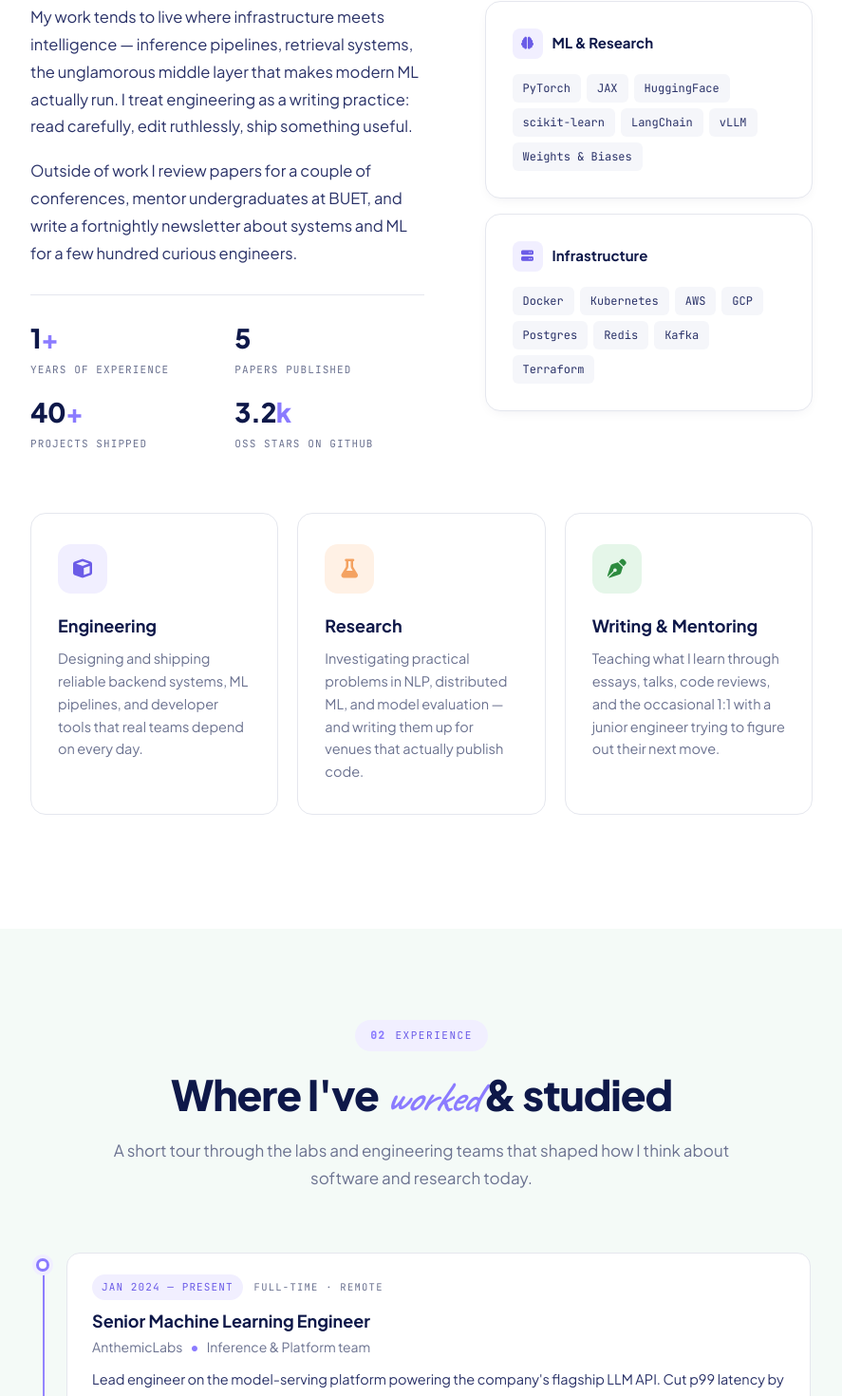
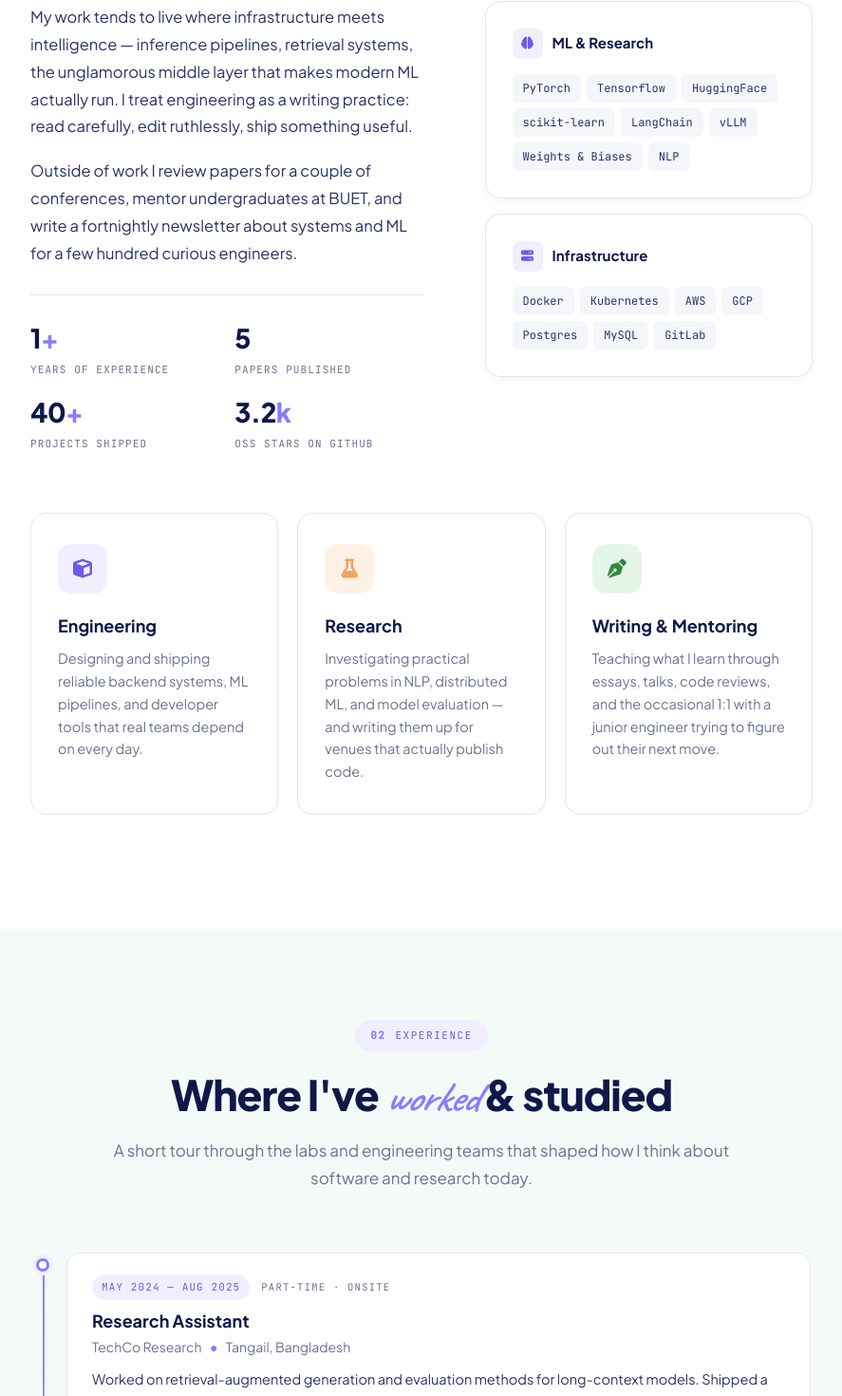
Before and after one commit to Abdul-Jalil26/portfolio, a Next.js app: page / in a window 1280 px wide. Shown: the part 1424-2894 px from the top of the page at 95% size, without its empty margins (336-1223 px from the left). Built offline with nearby package versions, Linux system fonts and the light colour scheme.

Commit message:
update information

```diff
--- a/app/components/portfolio/ChatWidget.tsx
+++ b/app/components/portfolio/ChatWidget.tsx
@@ -33,8 +33,8 @@ const PROFILE = {
   name: 'Abdul Jalil Tamjid',
   role: 'Software Engineer & ML Researcher',
   yearsExperience: 6,
-  location: { area: 'Banani', city: 'Dhaka', country: 'Bangladesh' },
-  contact: { email: 'hello@abduljaliltamjid.dev', phone: '+880 1700 000 000' },
+  location: { area: 'Nikunjo-2', city: 'Dhaka', country: 'Bangladesh' },
+  contact: { email: 'ajtamjid@gmail.com', phone: '+880 1700 000 000' },
   skills: {
     primaryLangs: ['Python', 'TypeScript'],
     otherLangs: ['Go', 'Rust', 'C++', 'SQL', 'Bash'],
--- a/app/components/portfolio/layout/MobileBar.tsx
+++ b/app/components/portfolio/layout/MobileBar.tsx
@@ -6,12 +6,11 @@ export default function MobileBar() {
           <div class="mobile-bar">
             <div class="mobile-brand">
               <div class="mobile-avatar">
-                <svg viewBox="0 0 100 100" xmlns="http://www.w3.org/2000/svg">
-                  <defs><linearGradient id="ma" x1="0" x2="0" y1="0" y2="1"><stop offset="0" stop-color="#D9DEEA"/><stop offset="1" stop-color="#B8C0D5"/></linearGradient></defs>
-                  <rect width="100" height="100" fill="url(#ma)"/>
-                  <circle cx="50" cy="40" r="16" fill="#0E1849" opacity="0.7"/>
-                  <path d="M20 90 Q50 60 80 90 Z" fill="#0E1849" opacity="0.7"/>
-                </svg>
+                        <img
+    src="/portfolio/Abdul_Jalil_Tamjid.jpg"
+    alt="Abdul Jalil Tamjid"
+    style="width:100%; height:100%; object-fit:cover; border-radius:50%;"
+  />
               </div>
               <span>Abdul Jalil Tamjid</span>
             </div>
--- a/app/components/portfolio/sections/AboutSection.tsx
+++ b/app/components/portfolio/sections/AboutSection.tsx
@@ -60,23 +60,23 @@ export default function AboutSection() {
                 <div class="skills-card">
                   <h4><i class="fas fa-code"></i>Languages</h4>
                   <ul class="skill-tags">
-                    <li>Python</li><li>FastAPI</li><li>TypeScript</li><li>Go</li><li>Rust</li>
-                    <li>C++</li><li>SQL</li><li>Bash</li>
+                    <li>Python</li><li>FastAPI</li><li>Django</li><li>TypeScript</li><li>C#</li><li>C++</li>
+                    <li>C</li><li>SQL</li>
                   </ul>
                 </div>
                 <div class="skills-card">
                   <h4><i class="fas fa-brain"></i>ML &amp; Research</h4>
                   <ul class="skill-tags">
-                    <li>PyTorch</li><li>JAX</li><li>HuggingFace</li>
+                    <li>PyTorch</li><li>Tensorflow</li><li>HuggingFace</li>
                     <li>scikit-learn</li><li>LangChain</li><li>vLLM</li>
-                    <li>Weights &amp; Biases</li>
+                    <li>Weights &amp; Biases</li><li>NLP</li>
                   </ul>
                 </div>
                 <div class="skills-card">
                   <h4><i class="fas fa-server"></i>Infrastructure</h4>
                   <ul class="skill-tags">
                     <li>Docker</li><li>Kubernetes</li><li>AWS</li><li>GCP</li>
-                    <li>Postgres</li><li>Redis</li><li>Kafka</li><li>Terraform</li>
+                    <li>Postgres</li><li>MySQL</li><li>GitLab</li>
                   </ul>
                 </div>
               </div>
--- a/app/components/portfolio/sections/ExperienceSection.tsx
+++ b/app/components/portfolio/sections/ExperienceSection.tsx
@@ -14,39 +14,23 @@ export default function ExperienceSection() {
             </div>
 
             <div class="timeline">
-              <div class="tl-item reveal">
-                <div class="tl-card">
-                  <div class="tl-meta">
-                    <span class="tl-period">Jan 2024 — Present</span>
-                    <span class="tl-type">Full-time · Remote</span>
-                  </div>
-                  <div class="tl-role">Senior Machine Learning Engineer</div>
-                  <div class="tl-org">AnthemicLabs <span class="dot">●</span> Inference &amp; Platform team</div>
-                  <p class="tl-desc">
-                    Lead engineer on the model-serving platform powering the
-                    company's flagship LLM API. Cut p99 latency by 38% and
-                    halved per-token serving cost through a custom batching
-                    scheduler. Co-author on two infrastructure papers.
-                  </p>
-                  <div class="tl-stack"><span>Rust</span><span>Python</span><span>CUDA</span><span>K8s</span><span>Triton</span></div>
-                </div>
-              </div>
+
 
               <div class="tl-item reveal">
                 <div class="tl-card">
                   <div class="tl-meta">
-                    <span class="tl-period">Aug 2022 — Dec 2023</span>
-                    <span class="tl-type">Full-time · Hybrid</span>
+                    <span class="tl-period">May 2024 — Aug 2025</span>
+                    <span class="tl-type">Part-time · Onsite</span>
                   </div>
-                  <div class="tl-role">Research Scientist (NLP)</div>
-                  <div class="tl-org">TechCo Research <span class="dot">●</span> Bangalore, India</div>
+                  <div class="tl-role">Research Assistant</div>
+                  <div class="tl-org">TechCo Research <span class="dot">●</span> Tangail, Bangladesh</div>
                   <p class="tl-desc">
                     Worked on retrieval-augmented generation and evaluation
                     methods for long-context models. Shipped a grounded-QA
                     dataset adopted by three university courses; first author
                     on three peer-reviewed papers.
                   </p>
-                  <div class="tl-stack"><span>PyTorch</span><span>HuggingFace</span><span>FAISS</span><span>Ray</span></div>
+                  <div class="tl-stack"><span>PyTorch</span><span>Tensorflow</span><span>Machine Learning</span><span>HuggingFace</span><span>FAISS</span></div>
                 </div>
               </div>
 
@@ -64,7 +48,7 @@ export default function ExperienceSection() {
                     services. Owned the on-call rotation and the post-incident
                     writeups nobody else wanted.
                   </p>
-                  <div class="tl-stack"><span>Go</span><span>Postgres</span><span>Kafka</span><span>gRPC</span></div>
+                  <div class="tl-stack"><span>Python</span><span>FastAPI</span><span>Postgres</span><span>Next.js</span><span>LLMs</span></div>
                 </div>
               </div>
 
--- a/app/components/portfolio/sections/ResearchSection.tsx
+++ b/app/components/portfolio/sections/ResearchSection.tsx
@@ -47,16 +47,17 @@ export default function ResearchSection() {
 
       <div className="pub-list">
         <article className="pub reveal">
-          <div className="pub-year">2026</div>
+          <div className="pub-year">2025</div>
           <div>
             <div className="pub-venue">
-              <span className="star">*</span> ICLR Spotlight
+              <span className="star">*</span> Journal Paper
             </div>
             <h4 className="pub-name">
-              <a href="#">On the Memorization-Generalization Frontier in Sparse Mixture-of-Experts</a>
+              <a href="#">DAM-Net: Dual Attention Multi-task Framework for Coronary Artery Segmentation and
+                Stenosis Severity Classification</a>
             </h4>
             <p className="pub-authors">
-              <span className="self">A. Hossain</span>, R. Okafor, M. Lindqvist, J. Park
+              <span className="self">Abdul Jalil Tamjid</span>, Mohammad Motiur Rahman, Sadia Tasnim
             </p>
             <div className="pub-links">
               <a href="#">PDF</a>
@@ -70,12 +71,12 @@ export default function ResearchSection() {
         <article className="pub reveal">
           <div className="pub-year">2025</div>
           <div>
-            <div className="pub-venue">OSDI Conference Paper</div>
+            <div className="pub-venue">ICCIT Conference Paper</div>
             <h4 className="pub-name">
-              <a href="#">Loom: Adaptive Batching for Heterogeneous LLM Serving</a>
+              <a href="#">Performance Comparison of Spatial Filters for Denoising Rayleigh, Rician, and Gamma Noise Models in Ultrasound Images</a>
             </h4>
             <p className="pub-authors">
-              <span className="self">A. Hossain</span>, S. Hassanian, T. Brooks
+              <span className="self">Monir Hossain</span>, Abdul Jalil Tamjid, Mohammad Motiur Rahman ...
             </p>
             <div className="pub-links">
               <a href="#">PDF</a>
@@ -87,14 +88,14 @@ export default function ResearchSection() {
         </article>
 
         <article className="pub reveal">
-          <div className="pub-year">2024</div>
+          <div className="pub-year">2026</div>
           <div>
-            <div className="pub-venue">TMLR Journal</div>
+            <div className="pub-venue">ICEFront Conference Paper</div>
             <h4 className="pub-name">
               <a href="#">A Note on Calibration Drift in Long-Lived Production Models</a>
             </h4>
             <p className="pub-authors">
-              L. Aoki, <span className="self">A. Hossain</span>, R. Okafor
+              <span className="self">Abdul Jalil Tamjid</span>, Tresha Rani Robi Das, Abdur Rakib ...
             </p>
             <div className="pub-links">
               <a href="#">PDF</a>
```
